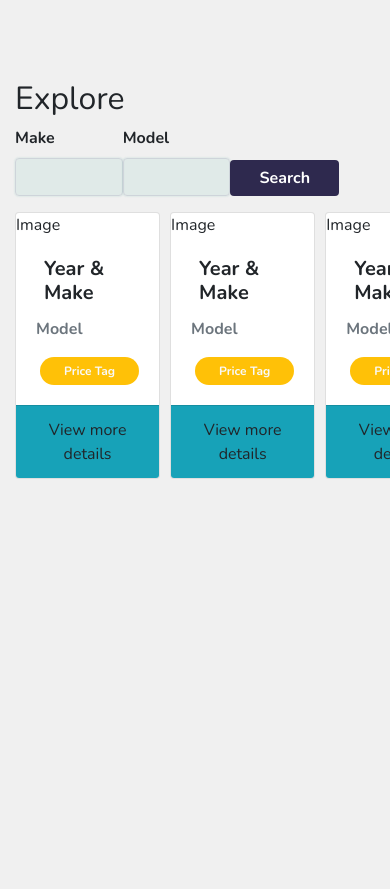
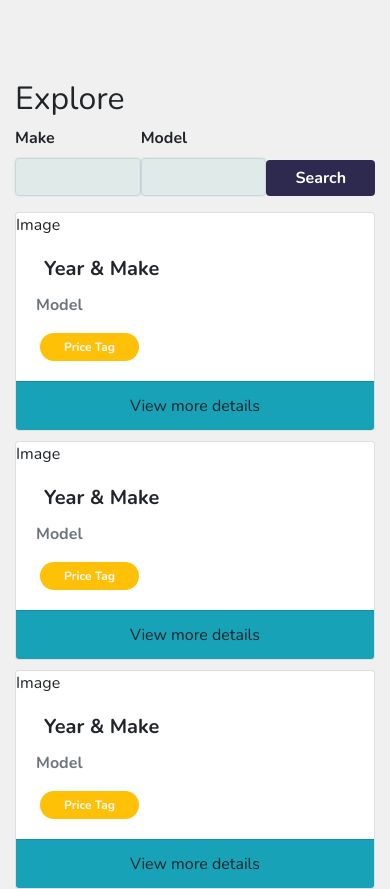
Before and after one commit to ro-neil/United-Auto-Sales, a Flask app: template app/templates/explore.html in a window 390 px wide; the page is wider, and only the part inside the window is pictured. Before the commit the page ends 479 px from the top of that part, so only its background shows below. Run offline with Flask 2, Linux system fonts and the light colour scheme; the template is opened without the code that fills it, so the values that code supplies are empty; parts of the project's set-up code (start-up, migrations or seed data) failed here and were passed over; some libraries are stand-ins or nearby versions.

Commit message:
Added mobile responsiveness to explore page

```diff
--- a/app/static/css/app.css
+++ b/app/static/css/app.css
@@ -381,10 +381,22 @@ textarea{
         width: 100% !important;
     }
 
-    /* LOGIN FORM */
+    /* LOGIN PAGE */
     #loginForm{
         width: 100%;
     }
+
+    /* EXPLORE PAGE */
+    .explore{
+        width: 100%;
+        padding-left: 0 !important;
+        padding-right: 0 !important;
+    }
+    .cars{
+        grid-template-columns: repeat(1, 1fr);
+    }
+
+
 }
 
 /* IPAD & LAPTOP */
```
